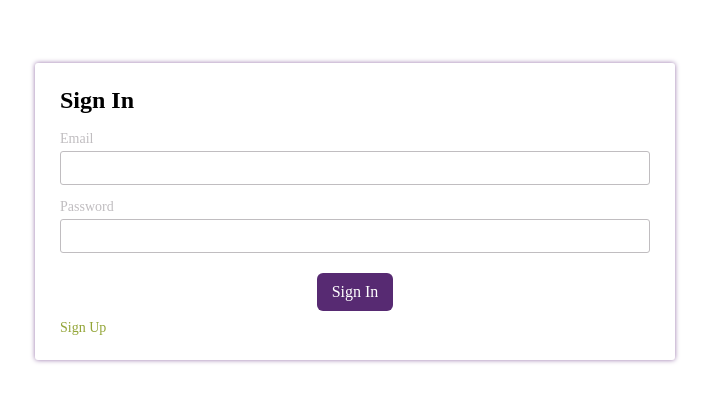
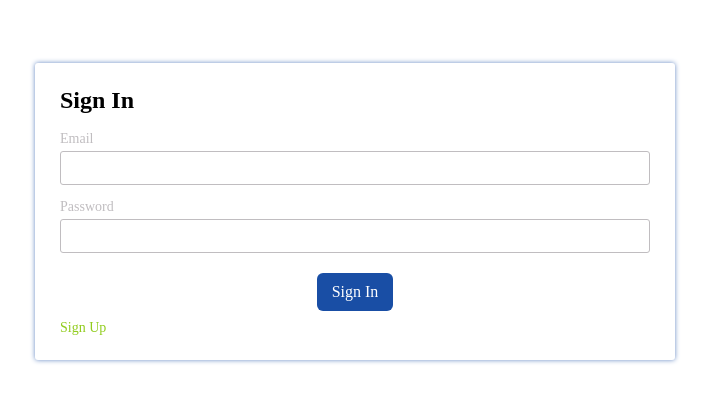
Before and after one commit to ArthurArakelyan/memorize-app, a React (Create React App) app: page /signIn in a window 1280 px wide. Shown: the part 189-590 px from the top of the page, without its empty margins (285-994 px from the left). Built offline with nearby package versions, Linux system fonts and the light colour scheme; no server answers.

Commit message:
changed color palette

```diff
--- a/src/assets/scss/_variables.scss
+++ b/src/assets/scss/_variables.scss
@@ -1,16 +1,16 @@
 // primary color
-$primary: #572A72;
-$primary-light: #754B8E;
-$primary-lighter: #9775AA;
-$primary-dark: #3C1255;
-$primary-darker: #250339;
+$primary: #194EA5;
+$primary-light: #3F6CB4;
+$primary-lighter: #6689C3;
+$primary-dark: #15418A;
+$primary-darker: #11346E;
 
 // secondary color
-$secondary: #93A537;
-$secondary-light: #BDCE67;
-$secondary-lighter: #EAF7A5;
-$secondary-dark: #6B7B15;
-$secondary-darker: #455200;
+$secondary: #91CC1D;
+$secondary-light: #A6E133;
+$secondary-lighter: #AEE445;
+$secondary-dark: #84B91B;
+$secondary-darker: #79AA18;
 
 // info color
 $info: #c0bdc0;
--- a/src/components/Memory/styles.scss
+++ b/src/components/Memory/styles.scss
@@ -30,7 +30,7 @@
   font-size: 14px;
   font-weight: 400;
   line-break: anywhere;
-  color: $primary-light;
+  color: $primary-dark;
 }
 
 .home-memory__footer {
```
